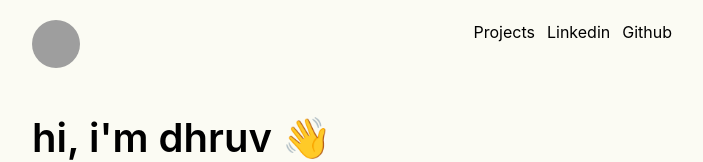
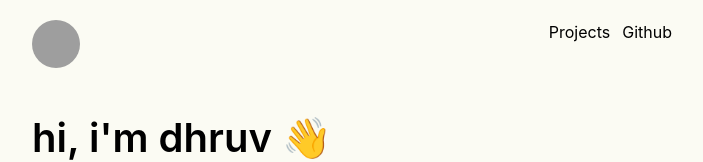
Before and after one commit to dbvora03/portfolio, a Next.js app: page / in a window 1280 px wide. Shown: the top 162 px of the page, without its empty margins (288-991 px from the left). Built offline with nearby package versions, Linux system fonts and the light colour scheme; grey boxes are pictures that could not be loaded.

Commit message:
remove linkedin

```diff
--- a/src/components/home/Header.tsx
+++ b/src/components/home/Header.tsx
@@ -7,7 +7,7 @@ const Header = () => {
       <Avatar as={Link} href="/" size='md' src="/images/avatae.JPG"/>
       <Flex color="black" gap={3}>
         <Link href="/projects">Projects</Link>
-        <Link href="https://linkedin.com/in/d3vora">Linkedin</Link>
+        {/* <Link href="https://linkedin.com/in/d3vora">Linkedin</Link> */}
         <Link href="https://github.com/dbvora03">Github</Link>
       </Flex>
     </Flex>
```
